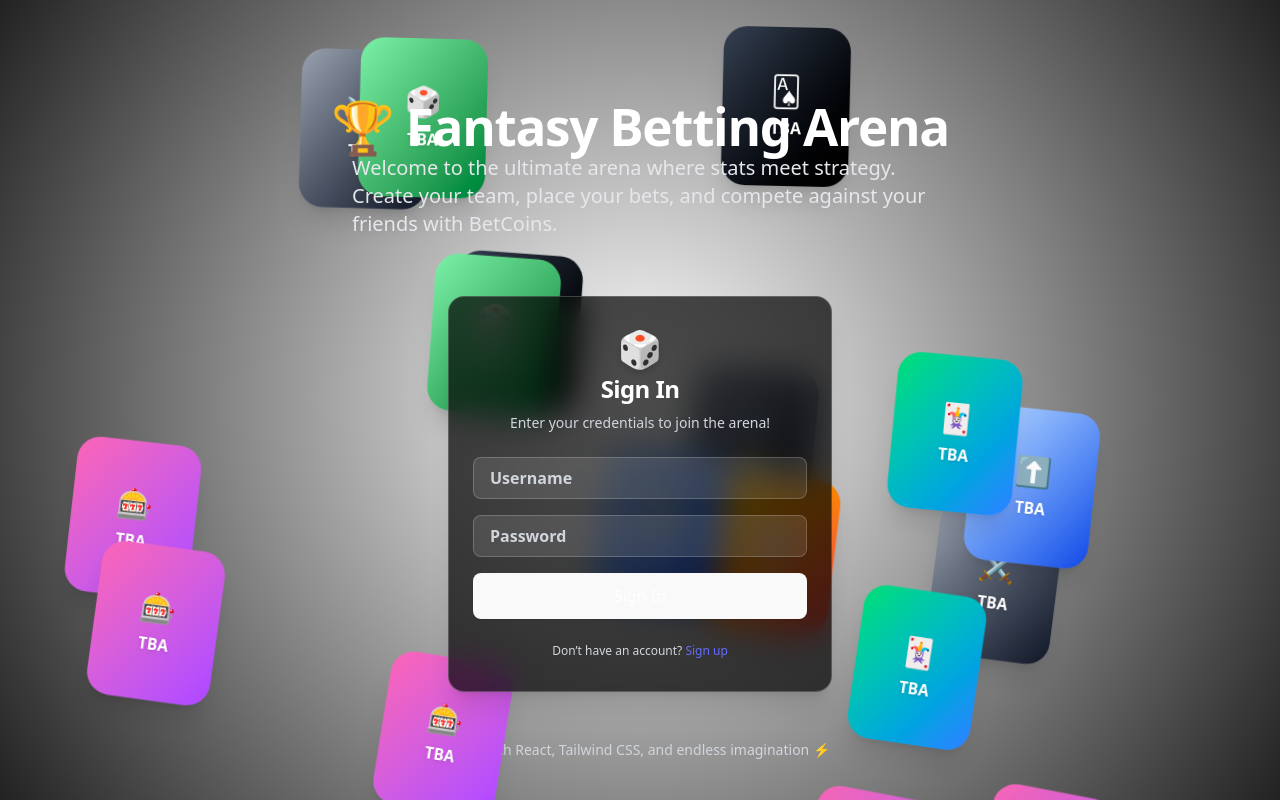
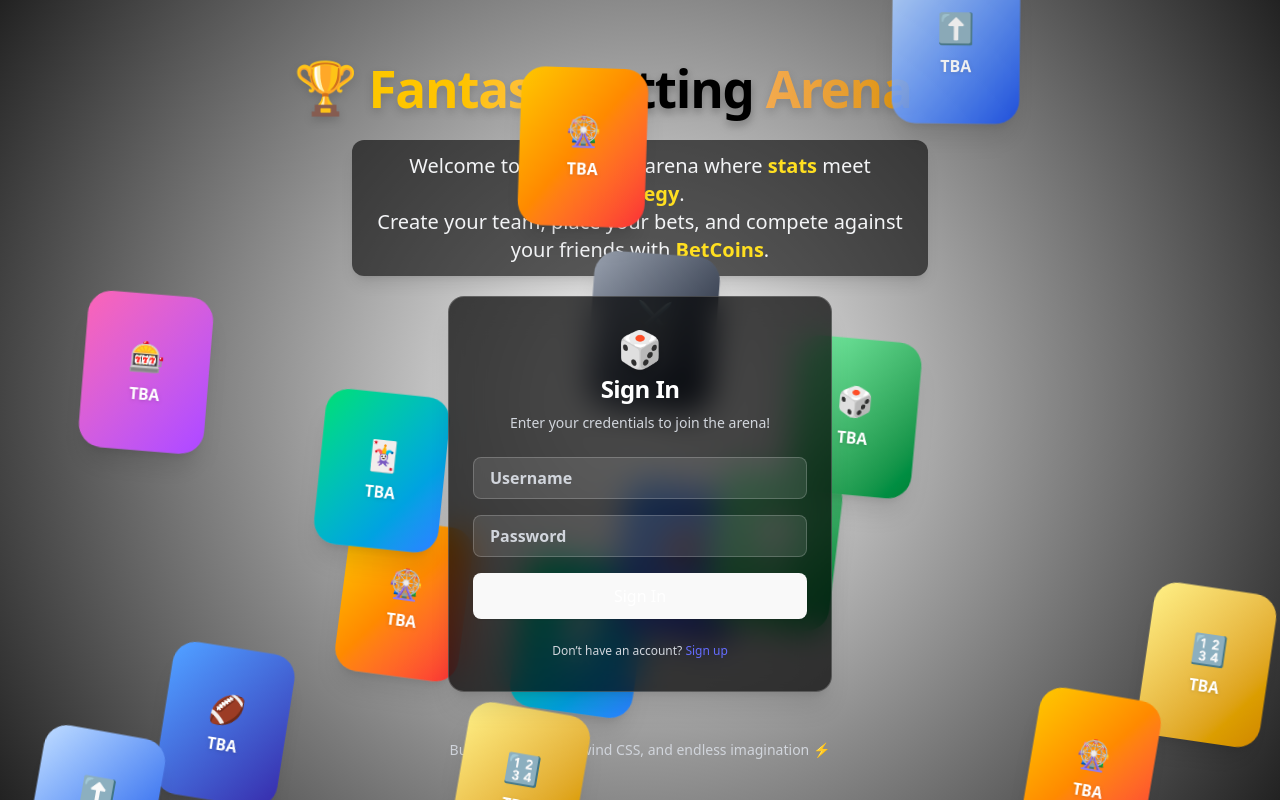
Before and after one commit to aaronserro/Betting-App-Frontend, a React (Vite) app: page / in a window 1280 px wide. Built offline with nearby package versions, Linux system fonts and the light colour scheme.

Commit message:
added UI for the dashboard

```diff
--- a/package.json
+++ b/package.json
@@ -12,6 +12,7 @@
   "dependencies": {
     "@tailwindcss/vite": "^4.1.11",
     "axios": "^1.10.0",
+    "framer-motion": "^12.23.6",
     "react": "^19.1.0",
     "react-dom": "^19.1.0",
     "react-router-dom": "^7.6.3",
--- a/src/Users/dashboard.jsx
+++ b/src/Users/dashboard.jsx
@@ -1,7 +1,57 @@
-import { useNavigate } from 'react-router-dom'
+import { useRef } from 'react';
+import { motion, useScroll, useTransform } from 'framer-motion';
+import { useNavigate } from 'react-router-dom';
+function GamePanel({ title, imageUrl }) {
+  return (
+    <div
+      className="relative rounded-3xl shadow-xl border-2 border-[#FFD700] flex flex-col items-center justify-center transition-transform hover:scale-105 duration-300 min-h-[240px] overflow-hidden bg-black"
+      style={{
+        backgroundColor: "#101010"
+      }}
+    >
+      {/* Background image: higher opacity, less filter */}
+      <div
+        className="absolute inset-0"
+        style={{
+          backgroundImage: `url(${imageUrl})`,
+          backgroundSize: "cover",
+          backgroundPosition: "center",
+          opacity: 0.9, // HIGH opacity to make it visible for testing
+          filter: "none",
+          zIndex: 1
+        }}
+      />
+            {/* "Coming Soon" label */}
+      <span className="absolute top-5 right-5 bg-black/70 px-3 py-1 rounded-xl text-white font-bold text-lg z-20">
+        Coming Soon
+      </span>
+      {/* Lighter overlay, just a bit of gold */}
+      <div className="absolute inset-0 bg-gradient-to-b from-black/30 via-[#FFD70015] to-black/70 z-10" />
+
+      <h2 className="relative text-3xl md:text-4xl font-extrabold mb-2 text-[#FFD700] z-20 drop-shadow-lg">{title}</h2>
+    </div>
+  );
+}
 
 function Dashboard() {
   const navigate = useNavigate();
+  const scrollRef = useRef(null);
+
+  // Framer Motion scroll progress for the welcome section
+  const { scrollYProgress } = useScroll({
+    target: scrollRef,
+    offset: ["start start", "end start"]
+  });
+
+  // Animations for sections
+  const opacity = useTransform(scrollYProgress, [0, 0.5], [1, 0]);
+  const y = useTransform(scrollYProgress, [0, 0.5], [0, -100]);
+
+  const announcementsOpacity = useTransform(scrollYProgress, [0.1, 0.6], [0, 1]);
+  const announcementsY = useTransform(scrollYProgress, [0.1, 0.6], [40, 0]);
+
+  const panelsOpacity = useTransform(scrollYProgress, [0.38, 0.93], [0, 1]);
+  const panelsY = useTransform(scrollYProgress, [0.38, 0.93], [80, 0]);
 
   const handleLogout = () => {
     localStorage.removeItem('token');
@@ -9,15 +59,71 @@ function Dashboard() {
   };
 
   return (
-    <div className="min-h-screen flex flex-col items-center justify-center bg-gradient-to-br from-purple-700 to-indigo-800 text-white">
-      <h1 className="text-4xl font-bold mb-6">🎉 Welcome to Your Dashboard!</h1>
+    <div className="relative min-h-screen overflow-x-hidden bg-black text-white">
+      {/* Starfield background */}
+      <div className="bg-stars animate-starfield" />
 
+      {/* Logout button */}
       <button
         onClick={handleLogout}
-        className="mt-4 px-6 py-2 bg-red-600 hover:bg-red-700 rounded-lg text-white font-semibold transition"
+        className="absolute top-6 left-6 px-4 py-2 bg-red-600 hover:bg-red-700 rounded-lg text-white font-semibold transition z-20"
       >
-        🔓 Logout
+        Logout
       </button>
+
+      {/* Welcome Section */}
+      <motion.section
+        ref={scrollRef}
+        style={{ opacity, y }}
+        className="h-screen flex flex-col items-center justify-center text-center px-4 relative z-10"
+      >
+        <h1 className="text-5xl md:text-7xl font-bold mb-4 bg-gradient-to-r from-white via-[#FFD700] to-white bg-clip-text text-transparent">
+          Welcome to the Fantasy Betting Arena
+        </h1>
+        <p className="text-gray-300 text-lg md:text-2xl max-w-xl">
+          Play. Bet. Win. Challenge your mind or try your luck.
+        </p>
+      </motion.section>
+
+      {/* Announcements Section */}
+      <motion.section
+        style={{ opacity: announcementsOpacity, y: announcementsY }}
+        className="h-screen flex flex-col items-center justify-center text-center px-6 relative z-10"
+      >
+        <div className="bg-gradient-to-br from-[#232323] to-[#101010] rounded-3xl shadow-lg border-2 border-[#FFD700] max-w-2xl w-full p-8 mx-auto">
+          <h2 className="text-4xl font-extrabold mb-4 text-[#FFD700] tracking-wide">
+            Announcements
+          </h2>
+          <p className="text-lg text-gray-100">
+            {/* Replace this with dynamic announcements if desired */}
+            🎉 Welcome to the beta version of the Fantasy Betting App!
+            <br />
+            New features, games, and rewards will be added soon. Stay tuned for updates and weekly competitions!
+          </p>
+        </div>
+      </motion.section>
+
+      {/* Panels Section */}
+<motion.section
+  style={{ opacity: panelsOpacity, y: panelsY }}
+  className="h-screen flex items-center justify-center relative z-10"
+>
+  <div className="grid grid-cols-1 md:grid-cols-3 gap-8 w-full max-w-6xl px-4">
+<GamePanel title="Sudoku" imageUrl="https://upload.wikimedia.org/wikipedia/commons/thumb/3/31/Sudoku_distinction_of_cases.PNG/640px-Sudoku_distinction_of_cases.PNG" />
+<GamePanel title="Roulette" imageUrl="https://upload.wikimedia.org/wikipedia/commons/thumb/5/5d/13-02-27-spielbank-wiesbaden-by-RalfR-094.jpg/640px-13-02-27-spielbank-wiesbaden-by-RalfR-094.jpg" />
+<GamePanel title="Blackjack" imageUrl="https://upload.wikimedia.org/wikipedia/commons/thumb/7/7e/Blurry_blackjack_table.jpg/640px-Blurry_blackjack_table.jpg" />
+<GamePanel title="Word Search" imageUrl="https://upload.wikimedia.org/wikipedia/commons/thumb/f/f7/Lipu_tenpo_nanpa_kulupu_-_alasa_nimi_%28ma_Apika%29.png/640px-Lipu_tenpo_nanpa_kulupu_-_alasa_nimi_%28ma_Apika%29.png" />
+<GamePanel title="Battleship" imageUrl="https://upload.wikimedia.org/wikipedia/commons/thumb/6/65/Battleship_game_board.svg/640px-Battleship_game_board.svg.png" />
+<GamePanel title="Poker" imageUrl="https://upload.wikimedia.org/wikipedia/commons/thumb/2/26/Poker_closeup.jpg/640px-Poker_closeup.jpg" />
+<GamePanel title="Chess" imageUrl="https://upload.wikimedia.org/wikipedia/commons/thumb/6/65/Gravity-chess-game.png/640px-Gravity-chess-game.png" />
+<GamePanel title="Tic-Tac-Toe" imageUrl="https://upload.wikimedia.org/wikipedia/commons/3/32/Tic_tac_toe.svg" />
+<GamePanel title="2048" imageUrl="https://upload.wikimedia.org/wikipedia/commons/thumb/8/83/2048_Monotonicity.png/640px-2048_Monotonicity.png" />
+
+  </div>
+</motion.section>
+
+      {/* Tiny Spacer for natural scroll */}
+      <div className="h-[32vh] w-full"></div>
     </div>
   );
 }
--- a/src/index.css
+++ b/src/index.css
@@ -4,6 +4,7 @@
   0% { transform: translateY(0); }
   100% { transform: translateY(-50%); }
 }
+
 .animate-scroll-y {
   animation: scroll-y 30s linear infinite;
 }
--- a/src/login.jsx
+++ b/src/login.jsx
@@ -1,4 +1,4 @@
-import { useState } from 'react'
+import { useState, useMemo } from 'react'
 import { useNavigate } from 'react-router-dom'
 import api from './api/axios'
 import Coin from './Coin'
@@ -20,12 +20,27 @@ const games = [
   const [username, setUsername] = useState('')
   const [password, setPassword] = useState('')
   const navigate = useNavigate()
-  const coins = Array.from({ length: 12 }).map((_, i) => ({
-    left: `${Math.random() * 100}%`,
-    delay: `${Math.random() * 4}s`,
-    duration: `${3 + Math.random() * 2}s`,
-    key: i,
-  }));
+  const fallingCards = useMemo(() =>
+    Array.from({ length: 15 }).map((_, i) => {
+      const game = games[Math.floor(Math.random() * games.length)];
+      const left = Math.random() * 90;
+      const delay = Math.random() * 4;
+      const duration = 3 + Math.random() * 2;
+      const scale = 0.85 + Math.random() * 0.3;
+      const rotate = Math.random() * 24 - 12;
+      const opacity = 0.8 + Math.random() * 0.2;
+      return {
+        key: i,
+        game,
+        left,
+        delay,
+        duration,
+        scale,
+        rotate,
+        opacity,
+      };
+    }), []
+  );
 
   const handleLogin = async (e) => {
     e.preventDefault()
@@ -41,50 +56,41 @@ const games = [
   return (
     <div className="relative w-screen h-screen flex flex-col items-center justify-center bg-[radial-gradient(circle_at_center,_#fff_0%,_#222_100%)] text-white px-6 py-10 overflow-hidden">
   {/* Falling coins overlay */}
-  <div className="absolute inset-0 overflow-hidden z-0">
-  {Array.from({ length: 18 }).map((_, i) => {
-    const game = games[Math.floor(Math.random() * games.length)];
-  const left = Math.random() * 90;
-  const delay = Math.random() * 4;
-  const duration = 3 + Math.random() * 2;
-  const scale = 0.85 + Math.random() * 0.3; // scale between 0.85 and 1.15
-  const rotate = Math.random() * 24 - 12; // rotate between -12deg and 12deg
-  const opacity = 0.8 + Math.random() * 0.2; // opacity between 0.8 and 1
-
-  return (
+<div className="absolute inset-0 overflow-hidden z-10 pointer-events-none">
+  {fallingCards.map(card => (
     <div
-      key={i}
-      className={`falling-card flex flex-col items-center justify-center w-32 h-40 rounded-3xl shadow-xl bg-gradient-to-br ${game.color}`}
+      key={card.key}
+      className={`falling-card flex flex-col items-center justify-center w-32 h-40 rounded-3xl shadow-xl bg-gradient-to-br ${card.game.color}`}
       style={{
-        left: `${left}%`,
-        animationDelay: `${delay}s`,
-        animationDuration: `${duration}s`,
-        transform: `scale(${scale}) rotate(${rotate}deg)`,
-        opacity,
+        left: `${card.left}%`,
+        animationDelay: `${card.delay}s`,
+        animationDuration: `${card.duration}s`,
+        transform: `scale(${card.scale}) rotate(${card.rotate}deg)`,
+        opacity: card.opacity,
       }}
     >
-      <span className="text-3xl mb-2">{game.icon}</span>
-      <span className="text-base font-bold text-white drop-shadow">{game.name}</span>
+      <span className="text-3xl mb-2">{card.game.icon}</span>
+      <span className="text-base font-bold text-white drop-shadow">{card.game.name}</span>
     </div>
-  );
-})}
+  ))}
 </div>
 
-
-    <div className="relative z-20 flex flex-col items-center justify-center w-full h-full">
-
-        <h1 className="text-6xl font-extrabold tracking-tight">
-          <span className="inline-block mr-3">🏆</span>
-          Fantasy Betting Arena
-        </h1>
-        <p className="text-xl text-gray-200 max-w-xl">
-          Welcome to the ultimate arena where stats meet strategy. Create your team, place your bets, and compete against your friends with BetCoins.
-        </p>
-      </div>
-
+<div className="relative flex flex-col items-center justify-center w-full h-full">
+  <h1 className="text-5xl sm:text-6xl font-extrabold tracking-tight text-center mb-4">
+    <span className="inline-block mr-3 drop-shadow-lg animate-bounce">🏆</span>
+    <span className="bg-gradient-to-r from-yellow-400 via-orange-300 to-yellow-600 bg-clip-text text-transparent drop-shadow-lg">
+      Fantasy <span className="text-black drop-shadow-lg">Betting</span> Arena
+      <span className="inline-block mr-3 drop-shadow-lg animate-bounce">🏆</span>
+    </span>
+  </h1>
+  <p className="text-lg sm:text-xl bg-black/60 px-6 py-3 rounded-xl text-gray-100 shadow-lg max-w-xl text-center mt-2">
+    Welcome to the ultimate arena where <span className="font-semibold text-yellow-300">stats</span> meet <span className="font-semibold text-yellow-300">strategy</span>.<br />
+    Create your team, place your bets, and compete against your friends with <span className="font-bold text-yellow-300">BetCoins</span>.
+  </p>
+</div>
 <form
   onSubmit={handleLogin}
-  className="relative bg-black/70 backdrop-blur-lg border border-white/20 shadow-xl rounded-2xl px-6 py-8 w-full max-w-sm flex flex-col items-center gap-6"
+  className="relative z-20 bg-black/70 backdrop-blur-lg border border-white/20 shadow-xl rounded-2xl px-6 py-8 w-full max-w-sm flex flex-col items-center gap-6"
 >
   <div className="flex flex-col items-center gap-1">
     <span className="text-4xl drop-shadow-lg">🎲</span>
--- a/tailwind.config.js
+++ b/tailwind.config.js
@@ -11,6 +11,7 @@ export default {
   },
   animation: {
     gradient: 'gradient 15s ease infinite',
+    gradientMove: 'gradientMove 10s ease infinite', // ✅ now it has a different name
   },
   keyframes: {
     gradient: {
@@ -18,6 +19,10 @@ export default {
       '50%': { backgroundPosition: '100% 50%' },
       '100%': { backgroundPosition: '0% 50%' },
     },
+    gradientMove: {
+      '0%, 100%': { backgroundPosition: '0% 50%' },
+      '50%': { backgroundPosition: '100% 50%' },
+    },
   },
 },
   },
```
Also changed, not shown: src/App.css (+43 -0 lines), 1 other file (tests, documents, lock files or other folders). Lines whose indentation alone changed are shown as unchanged.
